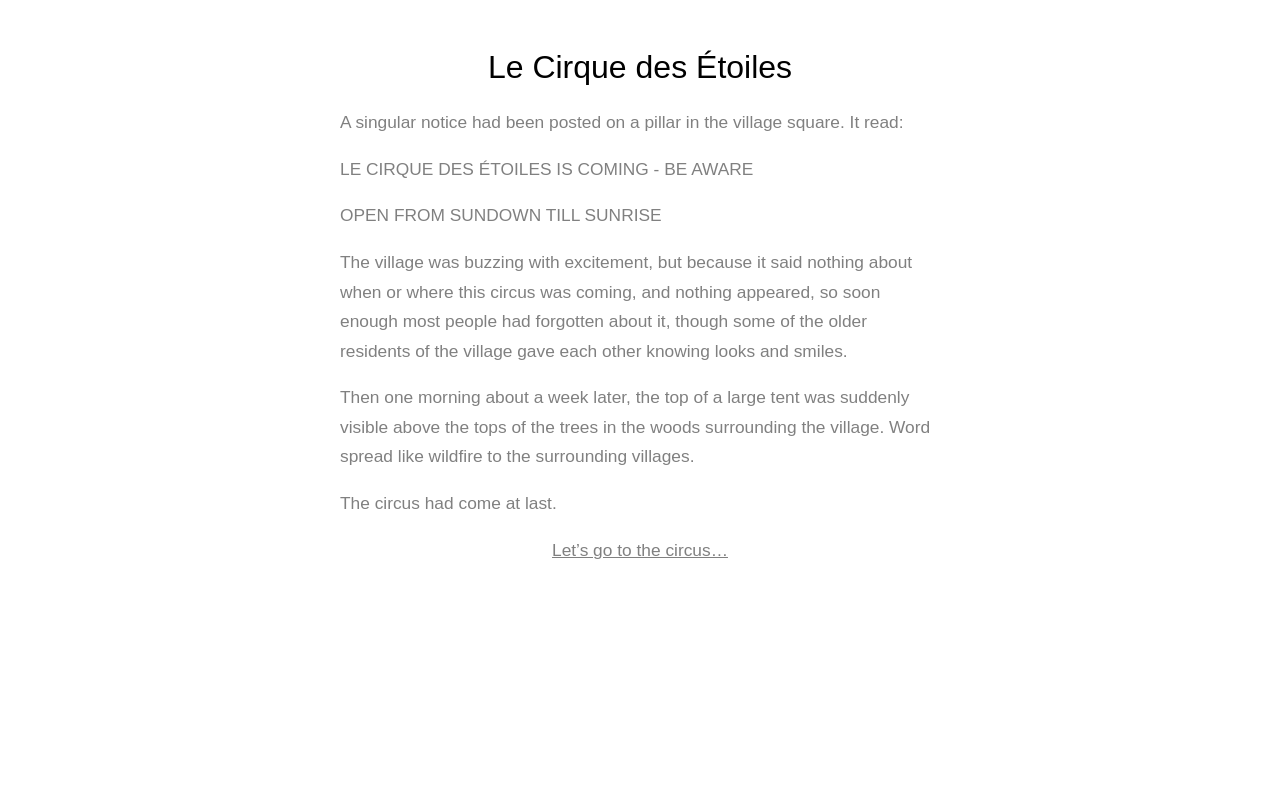
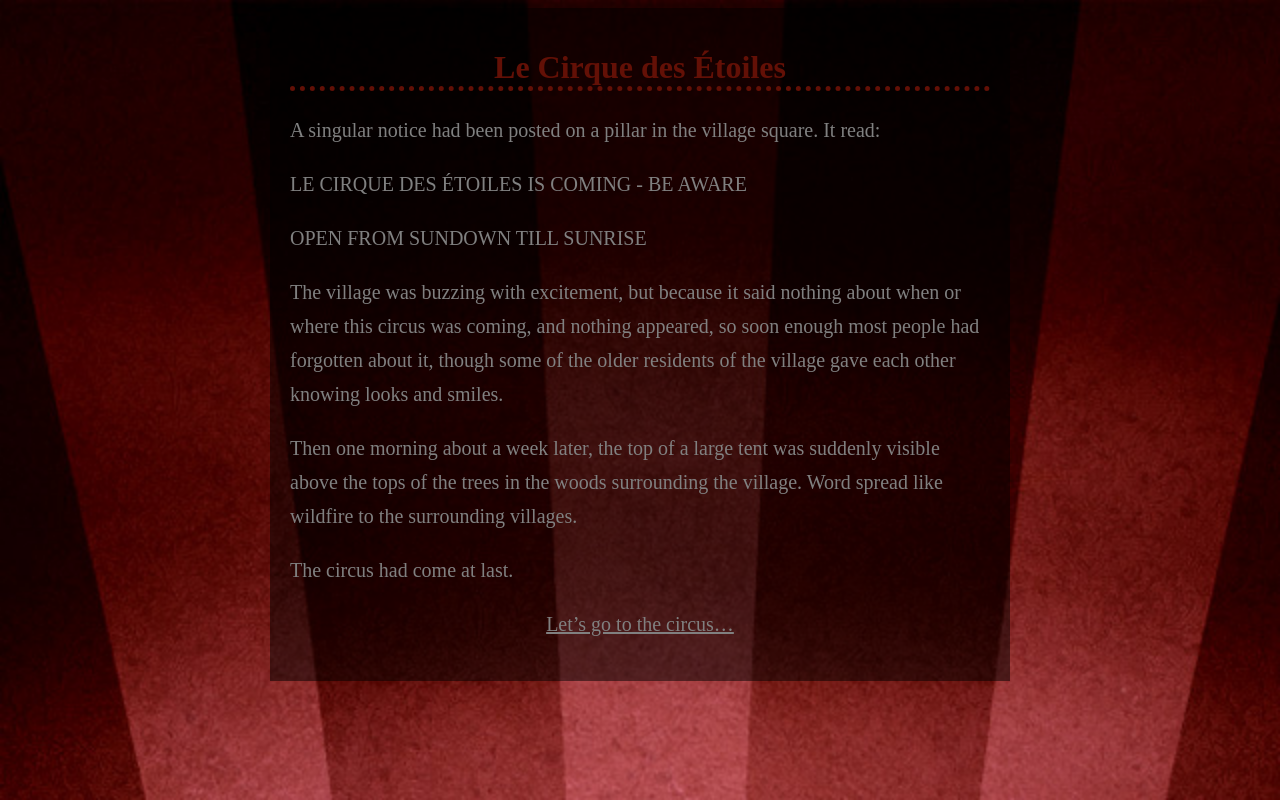
Before and after one commit to Tarenja/le-cirque-ink-story, a plain HTML site: page Le Cirque des Étoiles/index.html in a window 1280 px wide. Drawn offline with Linux system fonts and the light colour scheme.

Commit message:
basic styling done, presentable level

```diff
--- a/Le Cirque des Étoiles/style.css
+++ b/Le Cirque des Étoiles/style.css
@@ -1,24 +1,27 @@
 body {
-    font-family: sans-serif;
-    font-weight: lighter;
+    font-family: 'Playfair Display', serif;
+    background-image: url('includes/img/63254545-circus-wallpapers.jpg');
+    background-size: 100%;
 }
 
 h1 {
     text-align: center;
-    font-weight: lighter;
+    color: rgb(99, 16, 6);
+    border-bottom: 5px dotted rgb(99, 16, 6);
 }
 
 .container {
     display: block;
-    max-width: 600px;
+    max-width: 700px;
     margin: 0 auto;
     padding: 20px;
+    background-color: rgba(0, 0, 0,0.5);
 }
 
 p, a {
-    color: gray;
+    color: grey;
     line-height: 1.7em;
-    font-size: 13pt;
+    font-size: 15pt;
 }
 
 p {
@@ -35,5 +38,5 @@ p.choice {
 }
 
 a:hover {
-    color: black;
+    color: rgb(99, 16, 6);
 }
```
Also changed, not shown: Le Cirque des Étoiles/includes/img/63254545-circus-wallpapers.jpg (added).
